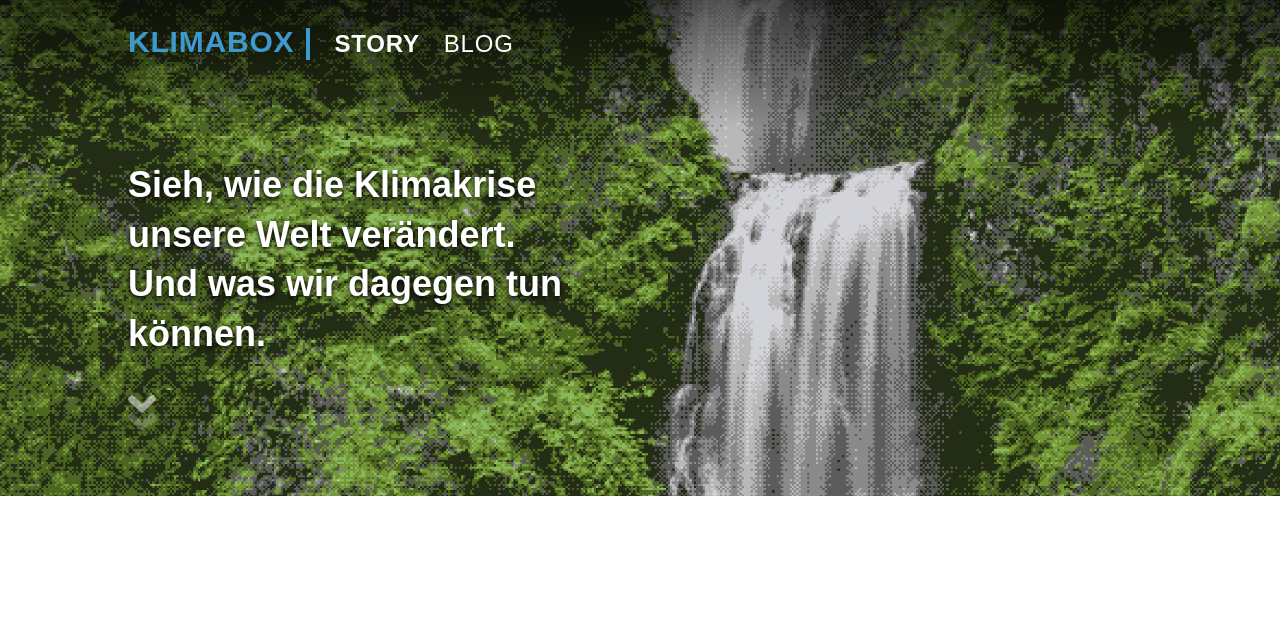
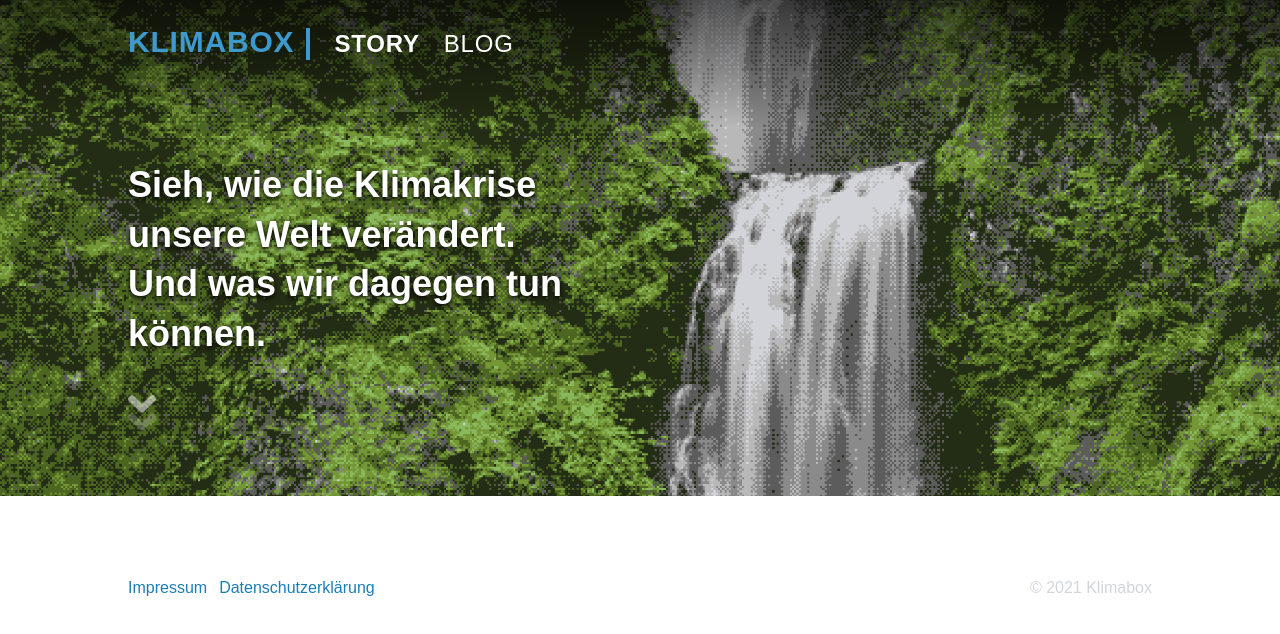
Before and after one commit to hs-duesseldorf/klimabox-story, a React (Create React App) app: page / in a window 1280 px wide. Shown: the top 634 px of the page. Built offline with nearby package versions, Linux system fonts and the light colour scheme.

Commit message:
Add footer

```diff
--- /dev/null
+++ b/src/components/layout/footer.tsx
@@ -0,0 +1,24 @@
+import React from "react";
+import { Link as RouterLink } from "react-router-dom";
+
+const Link: React.FC<{ to: string }> = ({ to, children }) => (
+  <RouterLink to={to} className="text-em1 hover:underline">
+    {children}
+  </RouterLink>
+);
+
+export const Footer: React.FC = () => (
+  <div className="center-box 2xl:max-w-layout-max mt-20 mb-8 text-sm text-center xs:text-base sm:text-left sm:flex justify-between">
+    <div>
+      <div className="sm:inline-block sm:mr-3">
+        <Link to="/impressum">Impressum</Link>
+      </div>
+      <div className="sm:inline-block">
+        <Link to="/datenschutzerklaerung">Datenschutzerklärung</Link>
+      </div>
+    </div>
+    <div className="mt-6 text-gray-300 sm:m-0">
+      &copy; {new Date().getFullYear()} Klimabox
+    </div>
+  </div>
+);
--- a/src/components/layout/index.tsx
+++ b/src/components/layout/index.tsx
@@ -1,6 +1,7 @@
 import React from "react";
 
 import { Header } from "./header";
+import { Footer } from "./footer";
 
 export const Layout: React.FC<{ hasDarkBackground?: boolean }> = ({
   children,
@@ -9,5 +10,6 @@ export const Layout: React.FC<{ hasDarkBackground?: boolean }> = ({
   <>
     <Header onDark={hasDarkBackground} />
     {children}
+    <Footer />
   </>
 );
```
